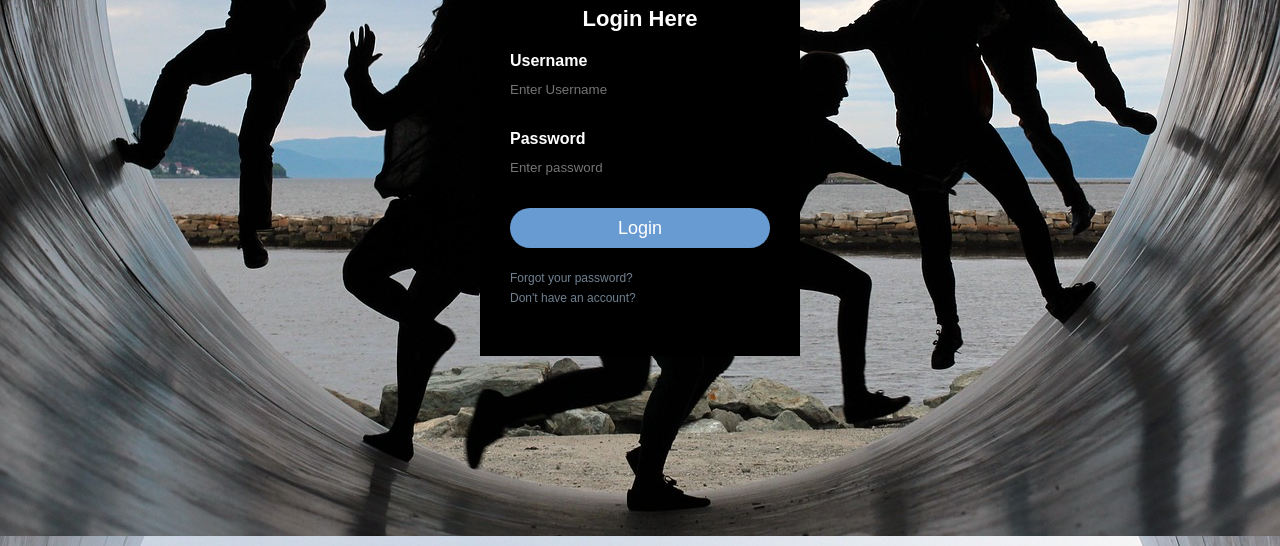
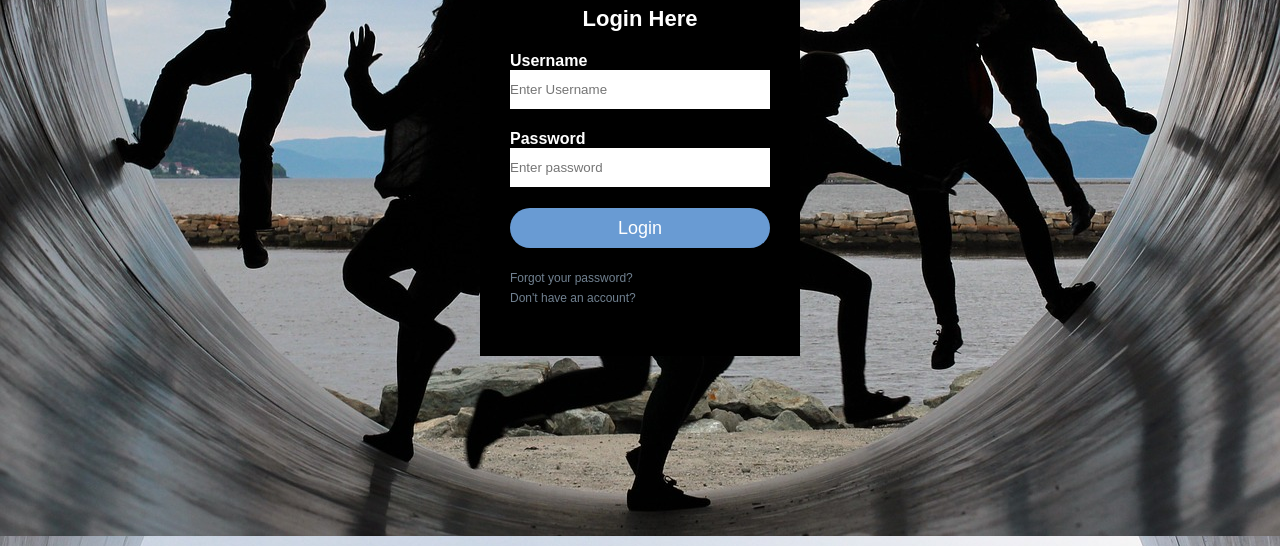
Before and after one commit to stevezhuravel/danceMovement, a plain HTML site: page sign-in.html in a window 1280 px wide. Shown: the part 254-800 px from the top of the page. Drawn offline with Linux system fonts and the light colour scheme.

Commit message:
Update dance.css

```diff
--- a/cssFiles/dance.css
+++ b/cssFiles/dance.css
@@ -54,7 +54,7 @@ h2{
 {
     border: none;
     border-bottom: 1px solid #000;
-    background: transparent;
+    background: white;
     outline: none;
     height: 40px;
 }
```
